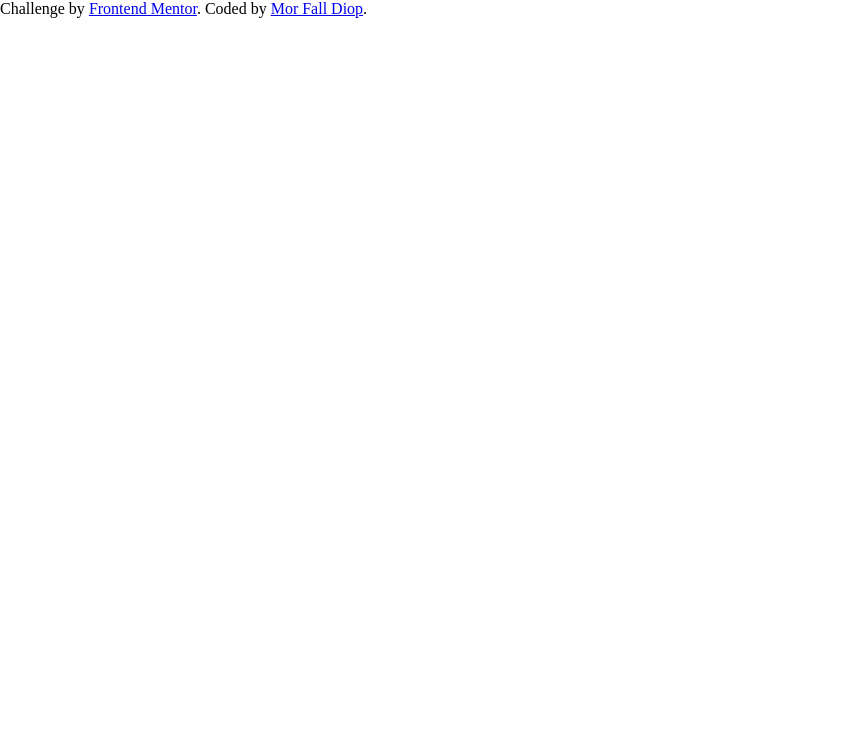
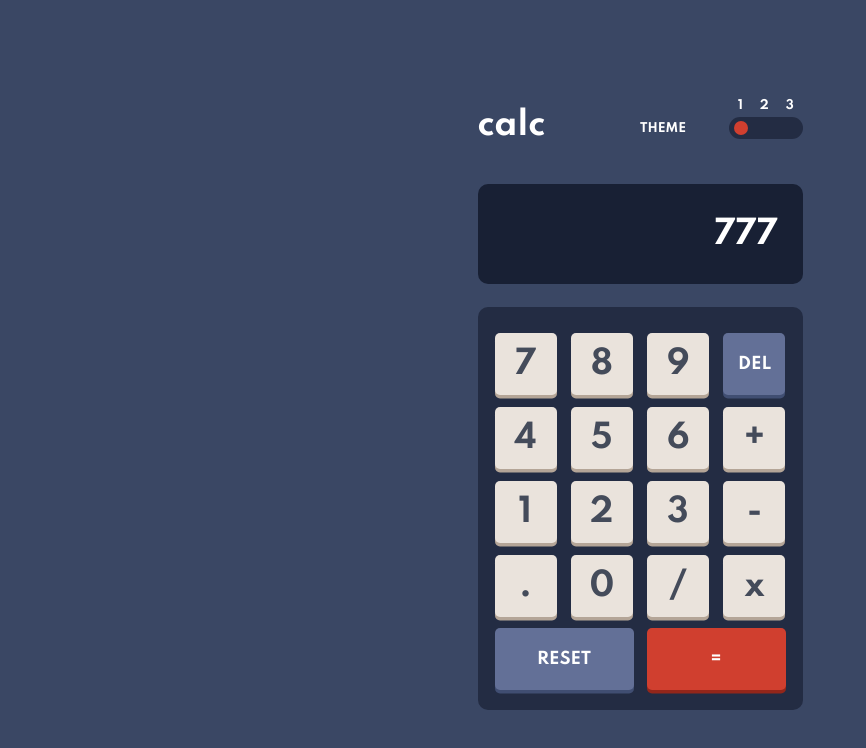
Before and after one commit to diopmorfall/calculator-app-main, a plain HTML site: page index.html in a window 1280 px wide. Shown: the whole page, without its empty margins (0-866 px from the left). Drawn offline with Linux system fonts and the light colour scheme.

Commit message:
Structuring of the HTML and basic CSS styles applied

```diff
--- a/assets/css/style.css
+++ b/assets/css/style.css
@@ -1,6 +1,173 @@
+.flex, .flex-column, .calculator, .set-theme, .keyboard, .flex-row, .heading, .theme, .select-theme, .keyboard-row, body, .switch, .result, .key {
+  display: -webkit-box;
+  display: -ms-flexbox;
+  display: flex; }
+
+.flex-column, .calculator, .set-theme, .keyboard {
+  -webkit-box-orient: vertical;
+  -webkit-box-direction: normal;
+      -ms-flex-direction: column;
+          flex-direction: column; }
+
+.flex-row, .heading, .theme, .select-theme, .keyboard-row {
+  -webkit-box-orient: horizontal;
+  -webkit-box-direction: normal;
+      -ms-flex-direction: row;
+          flex-direction: row; }
+
 * {
   -webkit-box-sizing: border-box;
           box-sizing: border-box;
   margin: 0;
   padding: 0;
   scroll-behavior: smooth; }
+
+body {
+  position: relative;
+  -webkit-box-pack: center;
+      -ms-flex-pack: center;
+          justify-content: center;
+  -webkit-box-align: center;
+      -ms-flex-align: center;
+          align-items: center;
+  width: 100%;
+  height: 100vh;
+  font-family: "Spartan", sans-serif;
+  font-size: 32px;
+  background-color: #3a4764; }
+
+.calculator {
+  -webkit-box-pack: justify;
+      -ms-flex-pack: justify;
+          justify-content: space-between;
+  width: 325px;
+  height: 620px; }
+
+.heading {
+  -webkit-box-pack: justify;
+      -ms-flex-pack: justify;
+          justify-content: space-between;
+  -webkit-box-align: center;
+      -ms-flex-align: center;
+          align-items: center;
+  height: 70px;
+  color: white; }
+
+.theme {
+  -webkit-box-pack: justify;
+      -ms-flex-pack: justify;
+          justify-content: space-between;
+  -ms-flex-item-align: end;
+      align-self: flex-end;
+  width: 50%;
+  height: 90%; }
+  .theme h6 {
+    font-size: 12px;
+    -ms-flex-item-align: center;
+        -ms-grid-row-align: center;
+        align-self: center; }
+
+.set-theme {
+  -ms-flex-pack: distribute;
+      justify-content: space-around;
+  -ms-flex-item-align: start;
+      align-self: flex-start;
+  font-size: 14px;
+  width: 45%;
+  height: 70%; }
+
+.select-theme {
+  -ms-flex-pack: distribute;
+      justify-content: space-around;
+  -webkit-box-align: start;
+      -ms-flex-align: start;
+          align-items: flex-start;
+  font-size: 12px; }
+
+.switch {
+  -ms-flex-item-align: end;
+      align-self: flex-end;
+  -webkit-box-align: center;
+      -ms-flex-align: center;
+          align-items: center;
+  -webkit-box-pack: start;
+      -ms-flex-pack: start;
+          justify-content: flex-start;
+  padding: 5px;
+  width: 100%;
+  height: 50%;
+  border-radius: 20px;
+  background-color: #232c43; }
+
+.switch-ball {
+  width: 14px;
+  height: 14px;
+  background-color: #d03f2f;
+  border-radius: 50%; }
+
+.result {
+  -webkit-box-pack: end;
+      -ms-flex-pack: end;
+          justify-content: flex-end;
+  -webkit-box-align: center;
+      -ms-flex-align: center;
+          align-items: center;
+  height: 100px;
+  padding: 25px;
+  color: white;
+  background-color: #182034; }
+
+.result, .keyboard {
+  border-radius: 10px; }
+
+.keyboard {
+  -ms-flex-pack: distribute;
+      justify-content: space-around;
+  height: 65%;
+  padding: 17px;
+  background-color: #232c43; }
+
+.keyboard-row {
+  height: 15%;
+  -webkit-box-pack: justify;
+      -ms-flex-pack: justify;
+          justify-content: space-between; }
+
+.key {
+  width: 62px;
+  height: 62px;
+  -webkit-box-pack: center;
+      -ms-flex-pack: center;
+          justify-content: center;
+  -webkit-box-align: center;
+      -ms-flex-align: center;
+          align-items: center;
+  border-radius: 5px;
+  color: #444b5a;
+  background-color: #eae3dc;
+  -webkit-box-shadow: 0px 3.5px 0px 0px #b4a597;
+          box-shadow: 0px 3.5px 0px 0px #b4a597; }
+
+.del, .reset, .equals {
+  font-size: 16px;
+  color: white; }
+
+.del, .reset {
+  background-color: #637097;
+  -webkit-box-shadow: 0px 3.5px 0px 0px #404e72;
+          box-shadow: 0px 3.5px 0px 0px #404e72; }
+
+.equals {
+  background-color: #d03f2f;
+  -webkit-box-shadow: 0px 3.5px 0px 0px #93261a;
+          box-shadow: 0px 3.5px 0px 0px #93261a; }
+
+.reset, .equals {
+  width: 139px; }
+
+.attribution {
+  position: absolute;
+  bottom: 0;
+  font-size: 10px;
+  color: white;
+  display: none; }
--- a/index.html
+++ b/index.html
@@ -4,11 +4,60 @@
     <meta charset="UTF-8">
     <meta name="viewport" content="width=device-width, initial-scale=1.0">
     <link rel="icon" type="image/png" sizes="32x32" href="./assets/images/favicon-32x32.png">
+	<link href="https://fonts.googleapis.com/css2?family=Spartan:wght@700&display=swap" rel="stylesheet">
 	<link rel="stylesheet" href="./assets/css/style.css">
     <title>Frontend Mentor | Calculator app</title>
     </head>
 	<body>
-
+		<div class="calculator">
+			<div class="heading">
+				<h4>calc</h4>
+				<div class="theme">
+					<h6>THEME</h6>
+					<div class="set-theme">
+						<div class="select-theme">
+							<span>1</span>
+							<span>2</span>
+							<span>3</span>
+						</div>
+						<div class="switch">
+							<div class="switch-ball"></div>
+						</div>
+					</div>
+				</div>
+			</div>
+			<div class="result">777</div>
+			<div class="keyboard">
+				<div class="keyboard-row">
+					<div class="key">7</div>
+					<div class="key">8</div>
+					<div class="key">9</div>
+					<div class="key del">DEL</div>
+				</div>
+				<div class="keyboard-row">
+					<div class="key">4</div>
+					<div class="key">5</div>
+					<div class="key">6</div>
+					<div class="key">+</div>
+				</div>
+				<div class="keyboard-row">
+					<div class="key">1</div>
+					<div class="key">2</div>
+					<div class="key">3</div>
+					<div class="key">-</div>
+				</div>
+				<div class="keyboard-row">
+					<div class="key">.</div>
+					<div class="key">0</div>
+					<div class="key">/</div>
+					<div class="key">x</div>
+				</div>
+				<div class="keyboard-row">
+					<div class="key reset">RESET</div>
+					<div class="key equals">=</div>
+				</div>
+			</div>
+		</div>
 		<div class="attribution">
 			Challenge by <a href="https://www.frontendmentor.io?ref=challenge" target="_blank">Frontend Mentor</a>.
 			Coded by <a href="#">Mor Fall Diop</a>.
```
Also changed, not shown: 1 other file.
